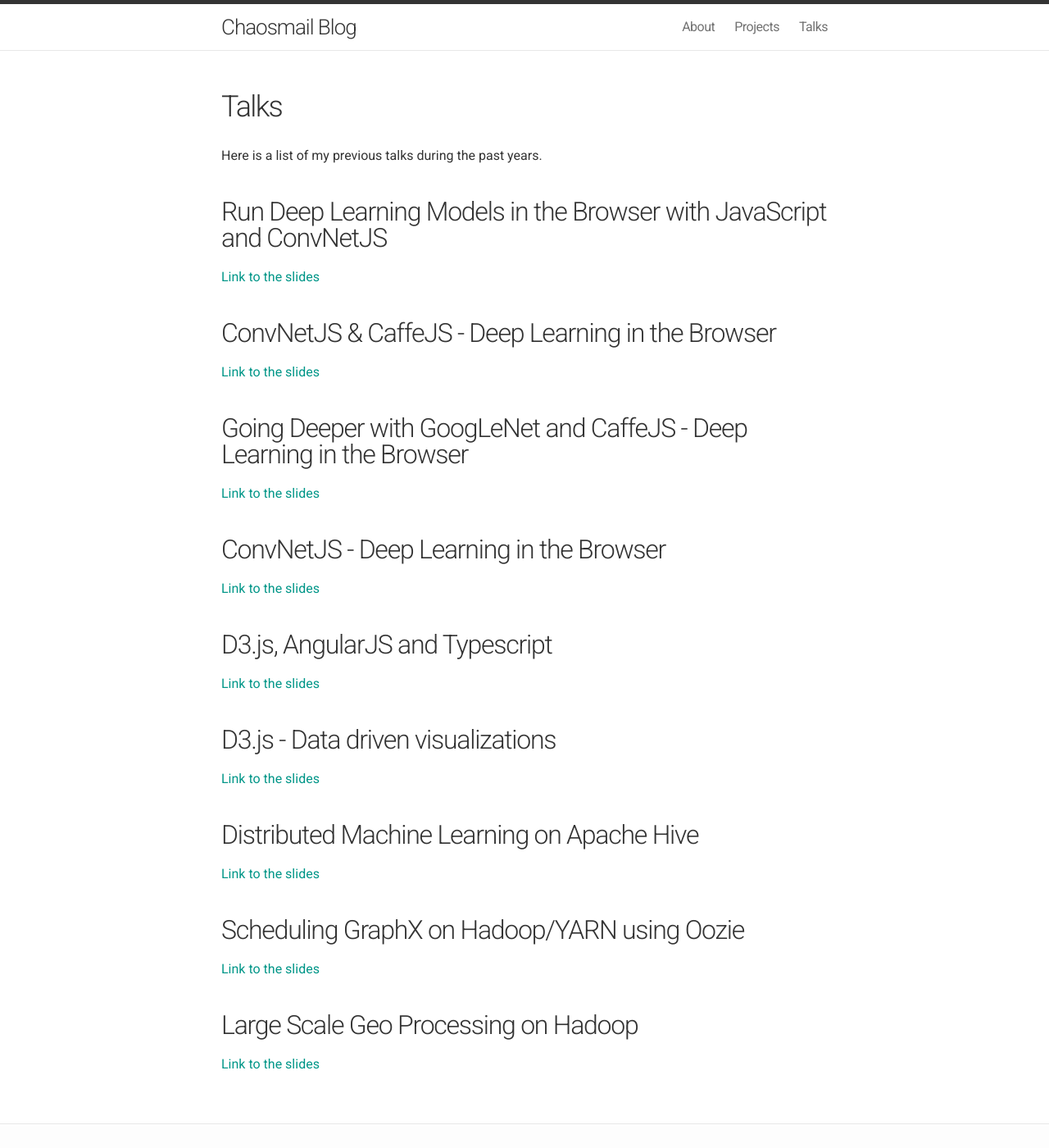
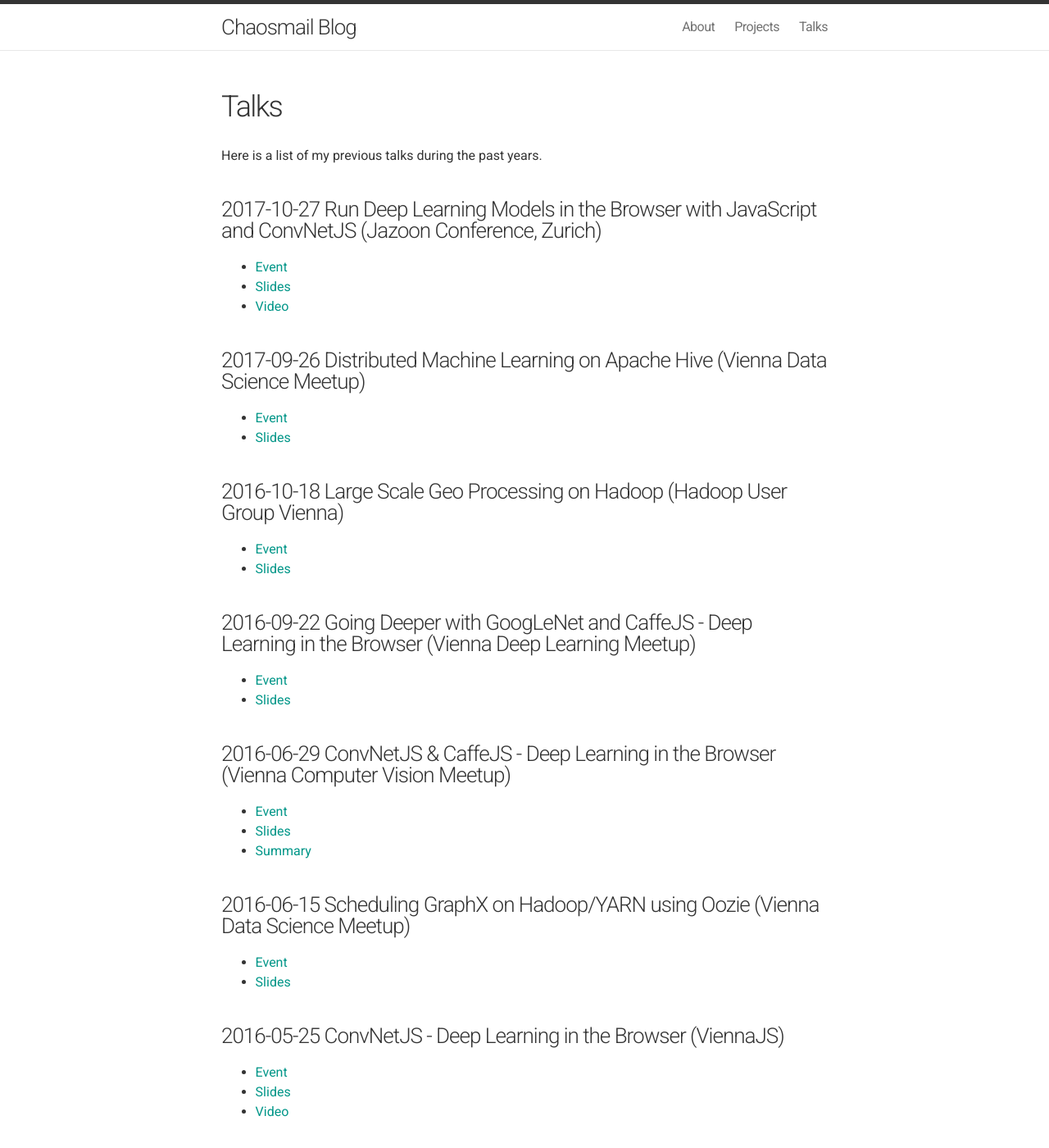
Before and after one commit to chaosmail/chaosmail.github.com, a Jekyll site: the page built from talks.md, in a window 1280 px wide and 1400 px high. Shown: the whole window at 82% size. Built offline with Jekyll 4.4.1, drawn with Linux system fonts in a browser that asks for light colours; nearby versions of some CDN libraries; some of the changed text lies outside the part shown.

Commit message:
update slides and videos

```diff
--- a/talks.md
+++ b/talks.md
@@ -6,38 +6,51 @@
 
 Here is a list of my previous talks during the past years.
 
-## Run Deep Learning Models in the Browser with JavaScript and ConvNetJS
+### 2017-10-27 Run Deep Learning Models in the Browser with JavaScript and ConvNetJS (Jazoon Conference, Zurich)
 
-[Link to the slides](https://docs.google.com/presentation/d/18rcDSZc7PCfa3zuoeHVYqbTaMSza8gxCqSF9HOfewuw/edit?usp=sharing)
+* [Event](https://jazoon.com/autumn2017/session/run-deep-learning-models-in-the-browser-with-javascript-and-convnetjs/)
+* [Slides](https://docs.google.com/presentation/d/18rcDSZc7PCfa3zuoeHVYqbTaMSza8gxCqSF9HOfewuw/edit?usp=sharing)
+* [Video](https://www.youtube.com/watch?v=qL4EQFBOu3A)
 
-## ConvNetJS & CaffeJS - Deep Learning in the Browser
+### 2017-09-26 Distributed Machine Learning on Apache Hive (Vienna Data Science Meetup)
 
-[Link to the slides](https://docs.google.com/presentation/d/1OMjHKbHqhtAQTWShxUNUQ7wC6Ozp1rXcbIRzDF-m6S8/edit?usp=sharing)
+* [Event](https://www.meetup.com/de-DE/Vienna-Data-Science-Tools/events/242767939/)
+* [Slides](https://docs.google.com/presentation/d/1r7k0VggUBmEIsF7IBJtn558fEOq812i1gBVXBxF4Wy8/edit?usp=sharing)
 
-## Going Deeper with GoogLeNet and CaffeJS - Deep Learning in the Browser
+### 2016-10-18 Large Scale Geo Processing on Hadoop (Hadoop User Group Vienna)
 
-[Link to the slides](https://docs.google.com/presentation/d/19ZavmCzObgiGMOJVydSmcJFw6pBUsrnon9TMP8nAhTU/edit?usp=sharing)
+* [Event](https://www.meetup.com/de-DE/futureofdata-vienna/events/242215692/)
+* [Slides](https://docs.google.com/presentation/d/1gMWpvRvM5akjZew8ZoQPqFJuiKAuovv2GEiCWdH8vm4/edit?usp=sharing)
 
-## ConvNetJS - Deep Learning in the Browser
+### 2016-09-22 Going Deeper with GoogLeNet and CaffeJS - Deep Learning in the Browser (Vienna Deep Learning Meetup)
 
-[Link to the slides](https://docs.google.com/presentation/d/1bLk23AF2lhH7t91vkW9HS-pYTYdNRriW-pjkC1GnK9E/edit?usp=sharing)
+* [Event](https://www.meetup.com/de-DE/Vienna-Deep-Learning-Meetup/events/233441928/)
+* [Slides](https://docs.google.com/presentation/d/19ZavmCzObgiGMOJVydSmcJFw6pBUsrnon9TMP8nAhTU/edit?usp=sharing)
 
-## D3.js, AngularJS and Typescript
+### 2016-06-29 ConvNetJS & CaffeJS - Deep Learning in the Browser (Vienna Computer Vision Meetup)
 
-[Link to the slides](https://docs.google.com/presentation/d/1V2qbO0pJEeKa4TXfyCZ2DPhY5jJYHPr3UYgxCr7NPoo/edit?usp=sharing)
+* [Event](https://www.meetup.com/de-DE/Vienna-Computer-Vision-Meetup/events/tszrnlyvjbmc/)
+* [Slides](https://docs.google.com/presentation/d/1OMjHKbHqhtAQTWShxUNUQ7wC6Ozp1rXcbIRzDF-m6S8/edit?usp=sharing)
+* [Summary](https://anyline.com/news/monthly-computer-vision-meetup-roundup-7/)
 
-## D3.js - Data driven visualizations
+### 2016-06-15 Scheduling GraphX on Hadoop/YARN using Oozie (Vienna Data Science Meetup)
 
-[Link to the slides](https://docs.google.com/presentation/d/1-7xsVq5fNi5Z3PwQO6JF2cBpXYNz1eaKx6EqhRU4AA0/edit?usp=sharing)
+* [Event](https://www.meetup.com/de-DE/Vienna-Data-Science-Tools/events/230220798/)
+* [Slides](https://docs.google.com/presentation/d/1P85yoUTyy9LyAbBL3cyWHt21KviIWIUH5rTWFTFvMXI/edit?usp=sharing)
 
-## Distributed Machine Learning on Apache Hive
+### 2016-05-25 ConvNetJS - Deep Learning in the Browser (ViennaJS)
 
-[Link to the slides](https://docs.google.com/presentation/d/1r7k0VggUBmEIsF7IBJtn558fEOq812i1gBVXBxF4Wy8/edit?usp=sharing)
+* [Event](https://www.meetup.com/de-DE/viennajs/events/qpmdllyvhbhc/)
+* [Slides](https://docs.google.com/presentation/d/1bLk23AF2lhH7t91vkW9HS-pYTYdNRriW-pjkC1GnK9E/edit?usp=sharing)
+* [Video](https://www.youtube.com/watch?v=nAHcrz5hxc4)
 
-## Scheduling GraphX on Hadoop/YARN using Oozie
+### 2016-03-10 Directives for Data-Driven Visualization using TypeScript, AngularJS and D3.js (AngularJS Vienna Meetup)
 
-[Link to the slides](https://docs.google.com/presentation/d/1P85yoUTyy9LyAbBL3cyWHt21KviIWIUH5rTWFTFvMXI/edit?usp=sharing)
+* [Event](https://www.meetup.com/de-DE/Angular-Vienna/events/228523872/)
+* [Slides](https://docs.google.com/presentation/d/1V2qbO0pJEeKa4TXfyCZ2DPhY5jJYHPr3UYgxCr7NPoo/edit?usp=sharing)
 
-## Large Scale Geo Processing on Hadoop
+### 2015-10-28 D3.js - Data driven visualizations (ViennaJS)
 
-[Link to the slides](https://docs.google.com/presentation/d/1gMWpvRvM5akjZew8ZoQPqFJuiKAuovv2GEiCWdH8vm4/edit?usp=sharing)
+* [Event](https://www.meetup.com/de-DE/viennajs/events/txlcpytnblc/)
+* [Slides](https://docs.google.com/presentation/d/1-7xsVq5fNi5Z3PwQO6JF2cBpXYNz1eaKx6EqhRU4AA0/edit?usp=sharing)
+* [Video](https://www.youtube.com/watch?v=4ZFFJ3q2j6w)
```
